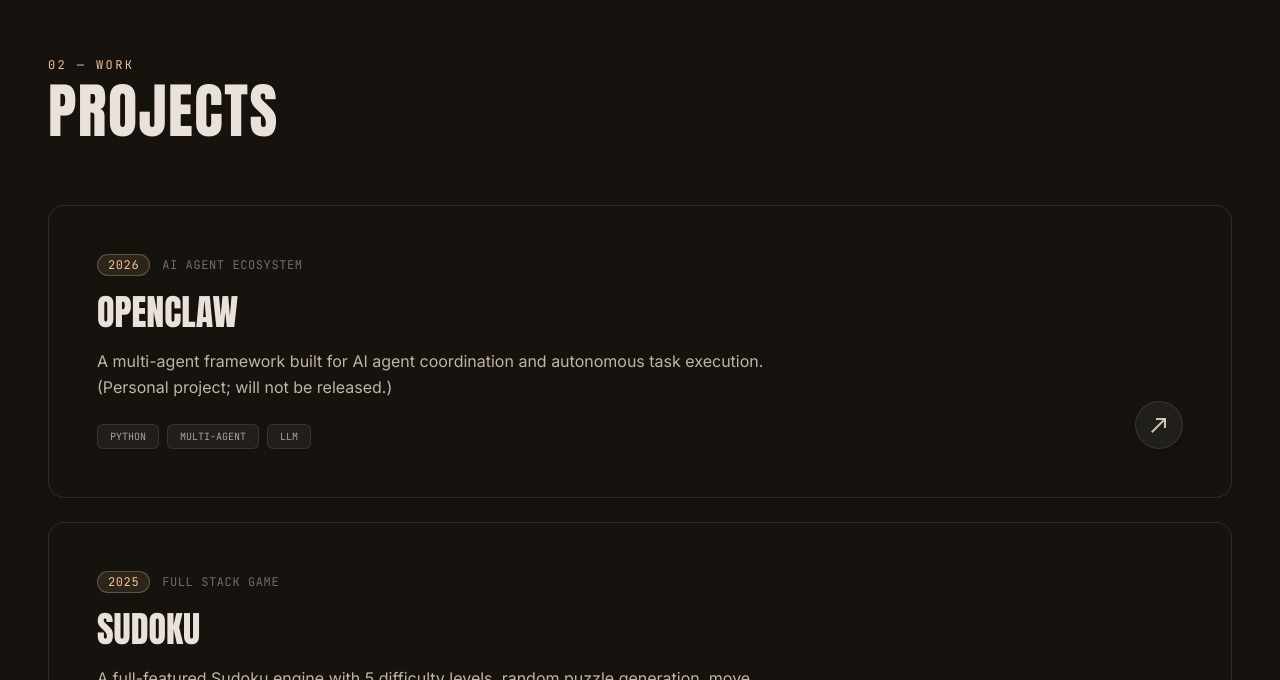
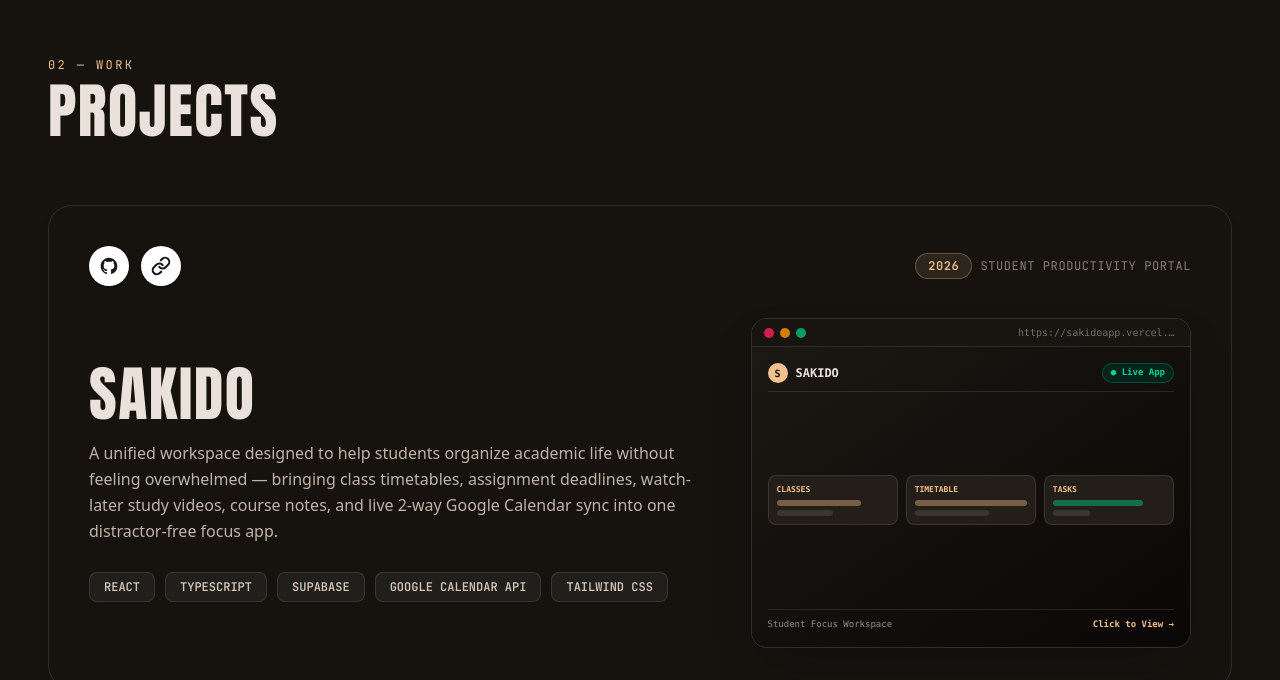
Before and after one commit to antaripnandi/Portfolio, a React (Vite) app: page / in a window 1280 px wide. Shown: the part 2120-2800 px from the top of the page. Built offline with nearby package versions, Linux system fonts and the light colour scheme.

Commit message:
feat: shift SAKIDO to #1 top project card, adapt screenshot card layout with top circular action icons, device frame, and student focus narrative

```diff
--- a/src/components/WorkSection.tsx
+++ b/src/components/WorkSection.tsx
@@ -56,51 +56,82 @@ const AnimatedProjectCard: React.FC<AnimatedProjectCardProps> = ({ project, inde
         onMouseLeave={handleMouseLeave}
         onClick={() => onSelect(project)}
         style={{ transform, transition: 'transform 0.25s ease-out, border-color 0.3s ease, box-shadow 0.3s ease' }}
-        className="group relative bg-[#16130f] hover:bg-[#1c1814] p-6 sm:p-8 md:p-12 cursor-pointer overflow-hidden rounded-2xl border border-white/10 hover:border-[#f2c08d]/50 shadow-md hover:shadow-xl hover:shadow-[#f2c08d]/5 transition-all duration-300"
+        className="group relative bg-[#16130f] hover:bg-[#1c1814] p-6 sm:p-8 md:p-10 cursor-pointer overflow-hidden rounded-3xl border border-white/10 hover:border-[#f2c08d]/50 shadow-lg hover:shadow-2xl hover:shadow-[#f2c08d]/5 transition-all duration-300 flex flex-col gap-6"
       >
         {/* Cursor Spotlight Gradient Effect */}
         <div
           className="pointer-events-none absolute inset-0 transition-opacity duration-300"
           style={{
             opacity: glowPos.opacity,
-            background: `radial-gradient(500px circle at ${glowPos.x}% ${glowPos.y}%, rgba(242, 192, 141, 0.08), transparent 70%)`
+            background: `radial-gradient(600px circle at ${glowPos.x}% ${glowPos.y}%, rgba(242, 192, 141, 0.09), transparent 70%)`
           }}
         />
 
         {/* Ambient Top Shimmer Line */}
         <div className="pointer-events-none absolute inset-x-0 top-0 h-[2px] bg-gradient-to-r from-transparent via-[#f2c08d] to-transparent opacity-0 group-hover:opacity-100 transition-opacity duration-500" />
 
-        {/* Diagonal Light Sweep Effect on Hover */}
-        <div className="pointer-events-none absolute -inset-full top-0 block h-full w-1/2 -skew-x-12 bg-gradient-to-r from-transparent via-white/5 to-transparent opacity-0 group-hover:opacity-100 group-hover:translate-x-[300%] transition-transform duration-1000 ease-in-out" />
+        {/* Top Row: Quick Circular Action Buttons (GitHub & Live Link) + Category Badge */}
+        <div className="flex items-center justify-between relative z-20">
+          <div className="flex items-center gap-3">
+            {project.githubUrl && (
+              <a
+                href={project.githubUrl}
+                target="_blank"
+                rel="noreferrer"
+                onClick={(e) => e.stopPropagation()}
+                className="w-10 h-10 rounded-full bg-white text-zinc-900 flex items-center justify-center hover:bg-[#f2c08d] transition-all duration-200 shadow-sm hover:scale-110"
+                title="View GitHub Repository"
+              >
+                <svg viewBox="0 0 24 24" fill="currentColor" className="w-5 h-5">
+                  <path fillRule="evenodd" clipRule="evenodd" d="M12 2C6.477 2 2 6.484 2 12.017c0 4.425 2.865 8.18 6.839 9.504.5.092.682-.217.682-.483 0-.237-.008-.868-.013-1.703-2.782.605-3.369-1.343-3.369-1.343-.454-1.158-1.11-1.466-1.11-1.466-.908-.62.069-.608.069-.608 1.003.07 1.53 1.032 1.53 1.032.892 1.53 2.341 1.088 2.91.832.092-.647.35-1.088.636-1.338-2.22-.253-4.555-1.113-4.555-4.951 0-1.093.39-1.988 1.029-2.688-.103-.253-.446-1.272.098-2.65 0 0 .84-.27 2.75 1.026A9.564 9.564 0 0112 6.844c.85.004 1.705.115 2.504.337 1.909-1.296 2.747-1.027 2.747-1.027.546 1.379.202 2.398.1 2.651.64.7 1.028 1.595 1.028 2.688 0 3.848-2.339 4.695-4.566 4.943.359.309.678.92.678 1.855 0 1.338-.012 2.419-.012 2.747 0 .268.18.58.688.482A10.019 10.019 0 0022 12.017C22 6.484 17.522 2 12 2z" />
+                </svg>
+              </a>
+            )}
+            {project.liveUrl && (
+              <a
+                href={project.liveUrl}
+                target="_blank"
+                rel="noreferrer"
+                onClick={(e) => e.stopPropagation()}
+                className="w-10 h-10 rounded-full bg-white text-zinc-900 flex items-center justify-center hover:bg-[#f2c08d] transition-all duration-200 shadow-sm hover:scale-110"
+                title="Launch Live App"
+              >
+                <svg viewBox="0 0 24 24" fill="none" stroke="currentColor" strokeWidth="2.5" strokeLinecap="round" strokeLinejoin="round" className="w-5 h-5">
+                  <path d="M10 13a5 5 0 0 0 7.54.54l3-3a5 5 0 0 0-7.07-7.07l-1.72 1.71" />
+                  <path d="M14 11a5 5 0 0 0-7.54-.54l-3 3a5 5 0 0 0 7.07 7.07l1.71-1.71" />
+                </svg>
+              </a>
+            )}
+          </div>
 
-        <div className="flex flex-col md:flex-row justify-between items-start md:items-end gap-8 relative z-10">
-          <div className="space-y-4 max-w-2xl">
-            {/* Year & Category tags */}
-            <div className="flex items-center gap-3">
-              <span className="font-mono-tech text-xs text-[#f2c08d] bg-[#f2c08d]/10 border border-[#f2c08d]/30 px-2.5 py-0.5 rounded-full uppercase tracking-wider group-hover:scale-105 group-hover:bg-[#f2c08d]/20 transition-all">
+          <div className="flex items-center gap-2">
+            <span className="font-mono-tech text-xs text-[#f2c08d] bg-[#f2c08d]/10 border border-[#f2c08d]/30 px-3 py-1 rounded-full uppercase tracking-wider font-bold">
               {project.year}
             </span>
-              <span className="font-mono-tech text-xs text-[#d4c4b7]/50 uppercase tracking-wider group-hover:text-[#d4c4b7] group-hover:tracking-widest transition-all">
+            <span className="font-mono-tech text-xs text-[#d4c4b7]/60 uppercase tracking-wider hidden sm:inline">
               {project.category}
             </span>
           </div>
+        </div>
 
-            {/* Title */}
-            <h3 className="font-anton text-3xl md:text-4xl text-[#eae1db] group-hover:text-[#f2c08d] group-hover:translate-x-2 transition-all duration-300">
+        {/* Main Grid: Left Narrative + Right Laptop Device Preview */}
+        <div className="grid grid-cols-1 md:grid-cols-12 gap-8 items-center relative z-10 pt-2">
+          {/* Left Narrative Column */}
+          <div className="md:col-span-6 lg:col-span-7 space-y-4">
+            <h3 className="font-anton text-4xl sm:text-5xl lg:text-6xl text-[#eae1db] group-hover:text-[#f2c08d] tracking-wide transition-all duration-300">
               {project.title}
             </h3>
 
-            {/* Description */}
-            <p className="text-base text-[#d4c4b7]/90 leading-relaxed group-hover:text-[#eae1db] transition-colors">
+            <p className="text-base text-[#d4c4b7]/90 leading-relaxed font-sans group-hover:text-[#eae1db] transition-colors">
               {project.description}
             </p>
 
             {/* Tag Chips */}
-            <div className="flex flex-wrap gap-2 pt-2">
+            <div className="flex flex-wrap gap-2.5 pt-3">
               {project.tags.map(tag => (
                 <span
                   key={tag}
-                  className="px-3 py-1 bg-white/5 group-hover:bg-white/10 font-mono-tech text-[10px] text-[#d4c4b7]/80 uppercase rounded-md border border-white/10 hover:border-[#f2c08d]/50 hover:text-[#f2c08d] transition-all hover:-translate-y-0.5"
+                  className="px-3.5 py-1.5 bg-white/5 group-hover:bg-white/10 font-mono-tech text-xs font-bold text-[#d4c4b7] uppercase rounded-lg border border-white/10 hover:border-[#f2c08d]/50 hover:text-[#f2c08d] transition-all"
                 >
                   {tag}
                 </span>
@@ -108,15 +139,56 @@ const AnimatedProjectCard: React.FC<AnimatedProjectCardProps> = ({ project, inde
             </div>
           </div>
 
-          {/* Action indicator */}
-          <div className="flex items-center gap-3 shrink-0">
-            <span className="font-mono-tech text-xs text-[#f2c08d] opacity-0 group-hover:opacity-100 -translate-x-2 group-hover:translate-x-0 transition-all duration-300 hidden sm:inline font-bold">
-              View Details
+          {/* Right Laptop Device Mockup Preview Frame (Matches screenshot style) */}
+          <div className="md:col-span-6 lg:col-span-5 w-full">
+            <div className="relative w-full aspect-video md:aspect-[4/3] rounded-2xl overflow-hidden bg-[#0d0b09] border border-white/15 shadow-2xl group-hover:border-[#f2c08d]/40 transition-all flex flex-col">
+              {/* Device Header Bar */}
+              <div className="h-7 bg-[#181410] border-b border-white/10 px-3 flex items-center justify-between shrink-0">
+                <div className="flex items-center gap-1.5">
+                  <span className="w-2.5 h-2.5 rounded-full bg-rose-500/80 inline-block" />
+                  <span className="w-2.5 h-2.5 rounded-full bg-amber-500/80 inline-block" />
+                  <span className="w-2.5 h-2.5 rounded-full bg-emerald-500/80 inline-block" />
+                </div>
+                <span className="font-mono text-[10px] text-[#d4c4b7]/50 truncate max-w-[160px]">
+                  {project.liveUrl || 'https://sakidoapp.vercel.app'}
                 </span>
-            <div className="w-12 h-12 rounded-full bg-white/5 group-hover:bg-[#f2c08d] border border-white/10 group-hover:border-[#f2c08d] flex items-center justify-center transition-all duration-300 group-hover:scale-110 shadow-md">
-              <span className="material-symbols-outlined text-2xl text-[#d4c4b7] group-hover:text-[#16130f] group-hover:rotate-45 transition-transform duration-300">
-                north_east
+              </div>
+
+              {/* UI Canvas Preview Graphic */}
+              <div className="p-4 flex-1 flex flex-col justify-between bg-gradient-to-br from-[#1c1813] via-[#120f0c] to-[#0a0806] font-mono">
+                <div className="flex items-center justify-between border-b border-white/10 pb-2">
+                  <div className="flex items-center gap-2">
+                    <div className="w-5 h-5 rounded-full bg-[#f2c08d] text-[#16130f] font-bold text-[10px] flex items-center justify-center">S</div>
+                    <span className="font-bold text-xs text-[#eae1db]">{project.title}</span>
+                  </div>
+                  <span className="text-[9px] font-bold text-emerald-400 bg-emerald-950/70 px-2 py-0.5 rounded-full border border-emerald-700/50">
+                    ● Live App
                   </span>
+                </div>
+
+                <div className="grid grid-cols-3 gap-2 my-3">
+                  <div className="bg-[#231e18] p-2 rounded-lg border border-white/10 space-y-1">
+                    <span className="text-[8px] text-[#f2c08d] font-bold block">CLASSES</span>
+                    <div className="h-1.5 bg-[#f2c08d]/40 rounded w-3/4"></div>
+                    <div className="h-1.5 bg-white/10 rounded w-1/2"></div>
+                  </div>
+                  <div className="bg-[#231e18] p-2 rounded-lg border border-white/10 space-y-1">
+                    <span className="text-[8px] text-[#f2c08d] font-bold block">TIMETABLE</span>
+                    <div className="h-1.5 bg-[#f2c08d]/40 rounded w-full"></div>
+                    <div className="h-1.5 bg-white/10 rounded w-2/3"></div>
+                  </div>
+                  <div className="bg-[#231e18] p-2 rounded-lg border border-white/10 space-y-1">
+                    <span className="text-[8px] text-[#f2c08d] font-bold block">TASKS</span>
+                    <div className="h-1.5 bg-emerald-500/50 rounded w-4/5"></div>
+                    <div className="h-1.5 bg-white/10 rounded w-1/3"></div>
+                  </div>
+                </div>
+
+                <div className="flex items-center justify-between pt-2 border-t border-white/10 text-[9px] text-[#d4c4b7]/70">
+                  <span>Student Focus Workspace</span>
+                  <span className="text-[#f2c08d] font-bold group-hover:underline">Click to View →</span>
+                </div>
+              </div>
             </div>
           </div>
         </div>
--- a/src/data/portfolioData.ts
+++ b/src/data/portfolioData.ts
@@ -93,6 +93,26 @@ export const ABOUT_DATA = {
 
 export const PROJECTS_DATA: Project[] = [
   {
+    id: 'sakido',
+    title: 'SAKIDO',
+    year: '2026',
+    category: 'STUDENT PRODUCTIVITY PORTAL',
+    description: 'A unified workspace designed to help students organize academic life without feeling overwhelmed — bringing class timetables, assignment deadlines, watch-later study videos, course notes, and live 2-way Google Calendar sync into one distractor-free focus app.',
+    tags: ['REACT', 'TYPESCRIPT', 'SUPABASE', 'GOOGLE CALENDAR API', 'TAILWIND CSS'],
+    longDescription: 'Sakido empowers students to eliminate distraction and master their academic schedules by replacing 5 scattered productivity tools with a single unified portal. Built with live 2-way Google Calendar sync, Apple-style hourly timetables, and in-app video playback.',
+    features: [
+      'Eliminates academic chaos by consolidating notes, tasks, and schedules into 1 portal',
+      'Live 2-Way Google Calendar API synchronization for real-time schedule updates',
+      'Apple-style hourly timetable view with live red current-time indicator line',
+      'In-App video player modal for YouTube & Vimeo study videos without external tab distractions',
+      'Course grade average tracking, day inspector modal, and personalized theme workspace'
+    ],
+    architecture: 'React 19 · TypeScript · Supabase Auth · Google Calendar v3 API · Vite',
+    githubUrl: 'https://github.com/antaripnandi/Sakido',
+    liveUrl: 'https://sakidoapp.vercel.app',
+    demoType: 'sakido-portal'
+  },
+  {
     id: 'openclaw',
     title: 'OPENCLAW',
     year: '2026',
@@ -146,26 +166,6 @@ export const PROJECTS_DATA: Project[] = [
     architecture: 'Java 17/21 · Fabric API / Minecraft Forge · OpenGL HUD Rendering',
     modrinthUrl: 'https://modrinth.com/user/antarip',
     demoType: 'minecraft-mod'
-  },
-  {
-    id: 'sakido',
-    title: 'SAKIDO ACADEMIC PORTAL',
-    year: '2026',
-    category: 'UNIFIED STUDENT WORKSPACE',
-    description: 'Notes, calendar, tasks, saved links, and video playback — one app replacing five separate apps with live Google Calendar sync.',
-    tags: ['React', 'TypeScript', 'Supabase', 'Google API', 'Tailwind CSS'],
-    longDescription: 'Sakido is a unified student productivity workspace combining class schedules, assignment tracking, in-app video playback, markdown notes, and live 2-way Google Calendar API synchronization.',
-    features: [
-      'Live 2-Way Google Calendar API event & milestone synchronization',
-      'Apple-style hourly timetable view with live red current-time indicator',
-      'In-App video player modal for YouTube & Vimeo Watch Later resources',
-      'Integrated course notes, grade average calculator, and quick task filter',
-      'Interactive day inspector modal and verified user workspace profile'
-    ],
-    architecture: 'React 19 · TypeScript · Supabase Auth · Google Calendar v3 API · Vite',
-    githubUrl: 'https://github.com/antaripnandi/Sakido',
-    liveUrl: 'https://sakidoapp.vercel.app',
-    demoType: 'sakido-portal'
   }
 ];
 
```
Lines whose indentation alone changed are shown as unchanged.
